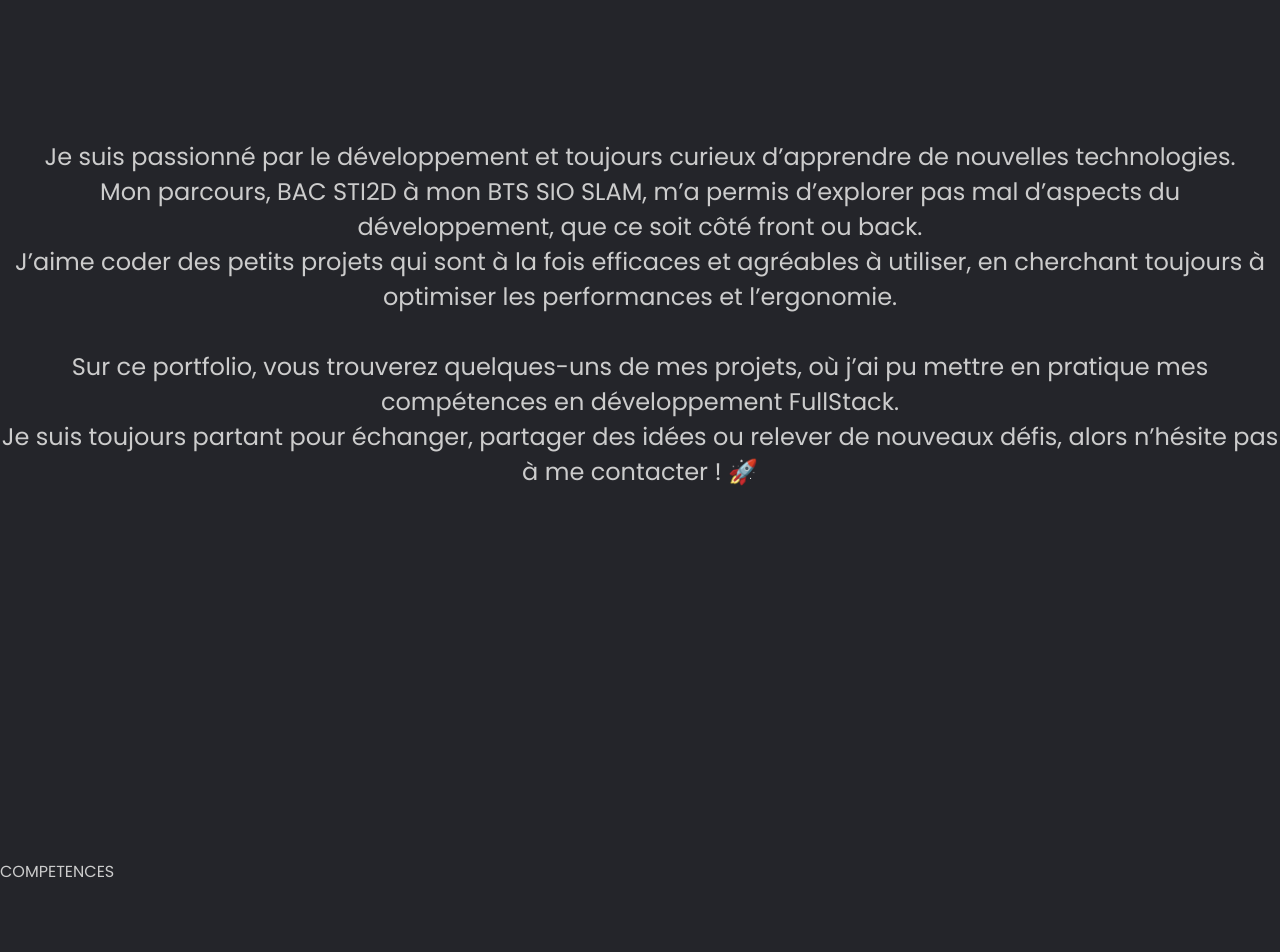
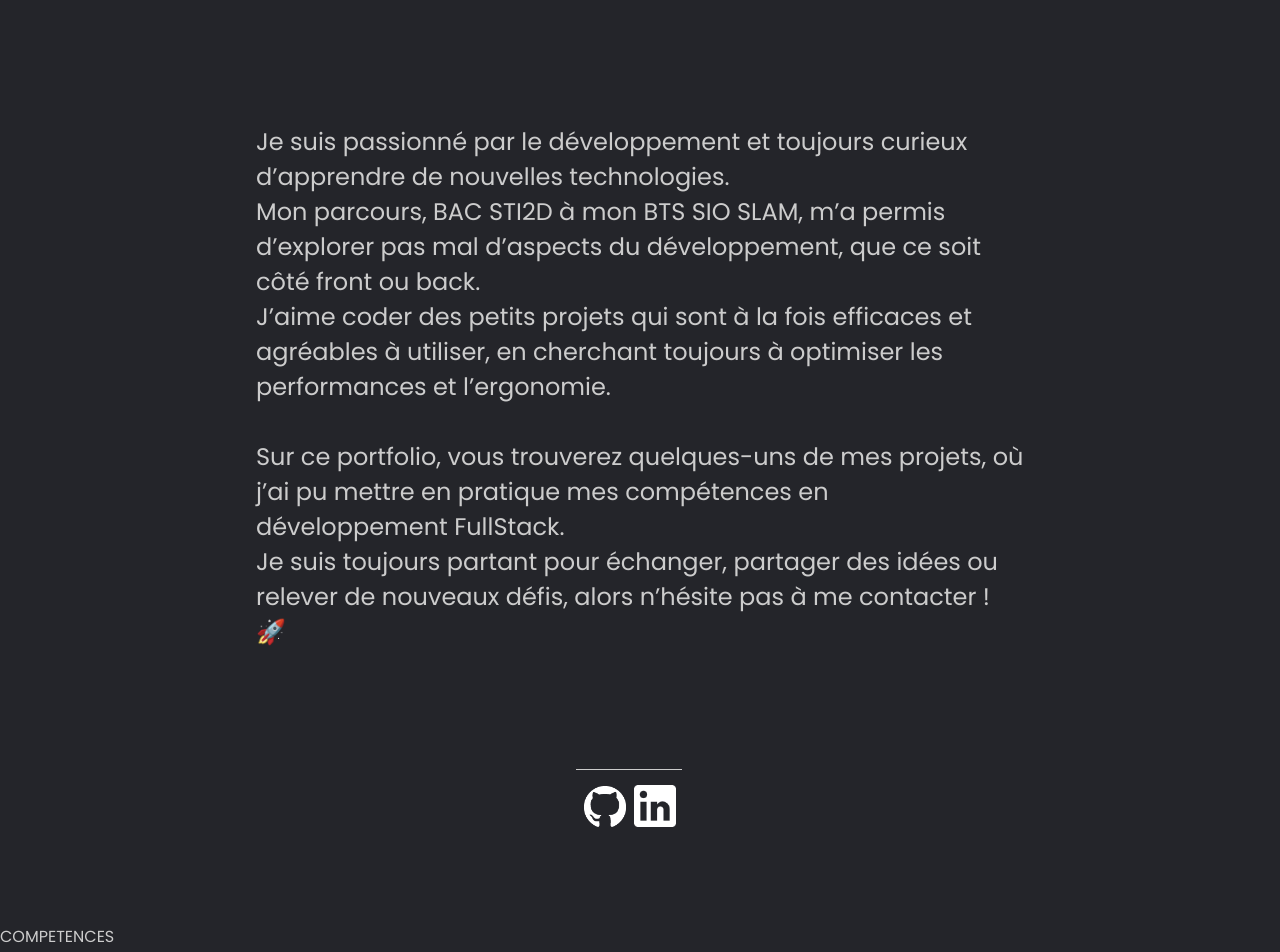
Before and after one commit to qldwin/Portfolio, a Vue app: page / in a window 1280 px wide. Shown: the part 900-1852 px from the top of the page. Built offline with nearby package versions, Linux system fonts and the light colour scheme.

Commit message:
add social media in section#about, fix design description fix contact box

```diff
--- a/index.html
+++ b/index.html
@@ -17,4 +17,3 @@
         <script type="module" src="/src/main.js"></script>
     </body>
 </html>
-=
--- a/src/assets/CSS/contact.css
+++ b/src/assets/CSS/contact.css
@@ -2,8 +2,6 @@
     display: flex;
     justify-content: space-between;
     align-items: flex-start;
-    width: 100%;
-    max-width: 1200px;
     margin: 0 auto;
     padding: 40px 20px;
 }
@@ -18,17 +16,16 @@
     justify-content: center;
     align-items: center;
     flex-wrap: nowrap;
-    padding-top: 128px;
+    margin-top: 10vh;
 }
 
 .Box_Contacts h1 {
-    border: 1px solid #000;
     background: transparent;
-    box-shadow: -4px 4px 0px 0px #000000 inset;
+    box-shadow: -4px 4px 0px 0px #cccccc inset;
     width: 100%;
     height: 56px;
     text-align: center;
-    line-height: 56px;
+    line-height: 100px;
     border-style: none;
 }
 
--- a/src/assets/CSS/style.css
+++ b/src/assets/CSS/style.css
@@ -75,19 +75,33 @@ ul li a:hover {
     min-height: 100vh;
     scroll-behavior: smooth;
     margin: 0;
-    padding: 70px 0;
     box-sizing: border-box;
-    transform: translateY(20px);
-    transition: opacity 0.5s ease, transform 0.5s ease;
 }
 
 
-.section-body.active {
-    transform: translateY(0);
+.description{
+    margin-left: 20vw;
+    margin-right: 20vw;
 }
 
 .description p {
-    margin-top: 10vh;
-    text-align: center;
+    text-align: left;
     font-size: 1.5rem;
 }
+
+.div-social-media {
+    margin-left: 45vw;
+    margin-top: 15vh;
+}
+
+.social-media{
+    box-shadow: 0px 1px 0px 0px #ccc inset;
+    width: 15%;
+    border-style: none;
+}
+
+.logo-social-media {
+    margin-top: 2vh;
+    width: 40%;
+    margin-left: 1vh;
+}
--- a/src/components/about.vue
+++ b/src/components/about.vue
@@ -14,6 +14,16 @@
         Je suis toujours partant pour échanger, partager des idées ou relever de nouveaux défis, alors n’hésite pas à me contacter ! 🚀
       </p>
     </div>
+    <div class="div-social-media">
+      <div class="social-media">
+        <a href="https://github.com/qldwin" target="_blank">
+          <img class="logo-social-media" src="/src/assets/img/Github-logo.webp" alt="logo GitHub"/>
+        </a>
+        <a href="https://www.linkedin.com/in/aldwin-weber/" target="_blank">
+          <img class="logo-social-media" src="/src/assets/img/linkedin.webp" alt="logo Linkedin"/>
+        </a>
+      </div>
+    </div>
   </section>
 </template>
 
--- a/src/components/contact.vue
+++ b/src/components/contact.vue
@@ -2,7 +2,7 @@
   <section id="contact" class="section-body">
     <div class="contacts-container">
       <div class="Box_Contacts">
-        <h1>Contacts</h1>
+        <h1>Contact</h1>
 
         <h4>Pour me contacter, envoyez-moi un mail ci-dessous.</h4>
         <form action="" method="post">
```
